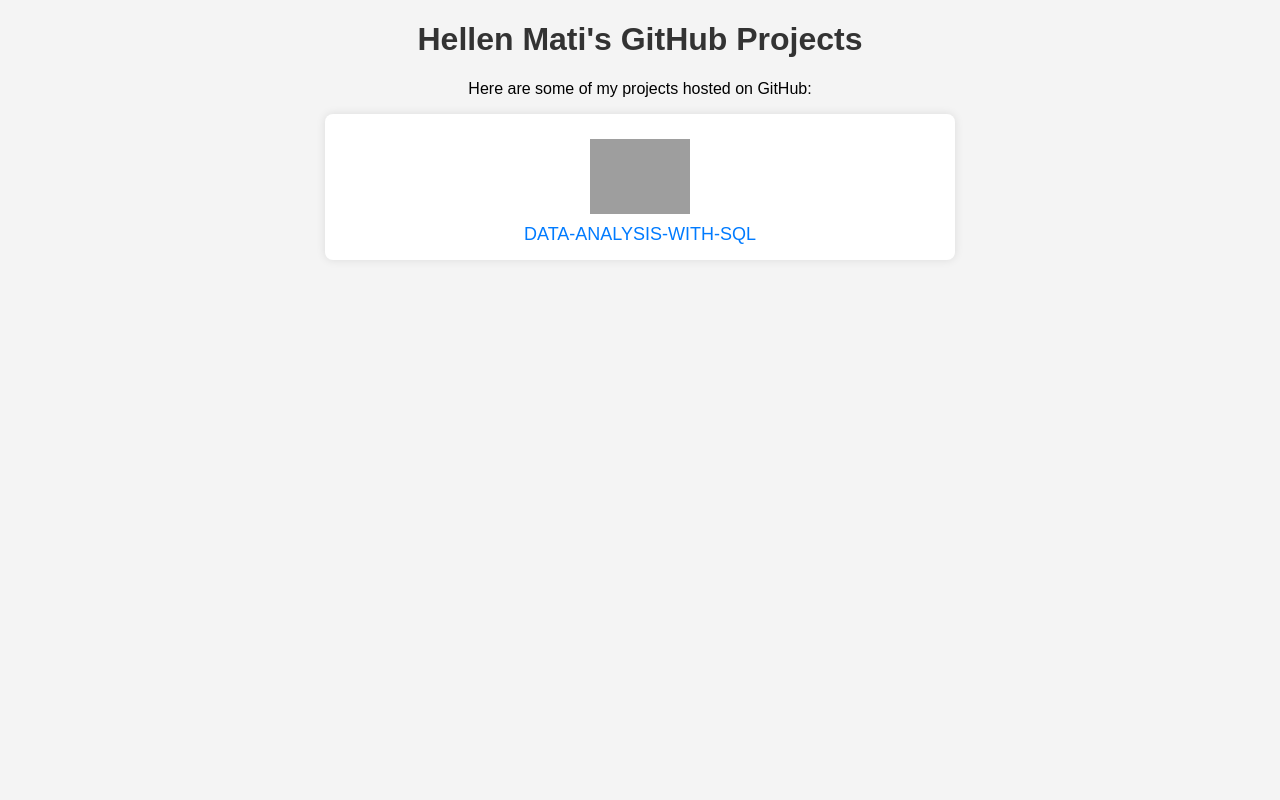
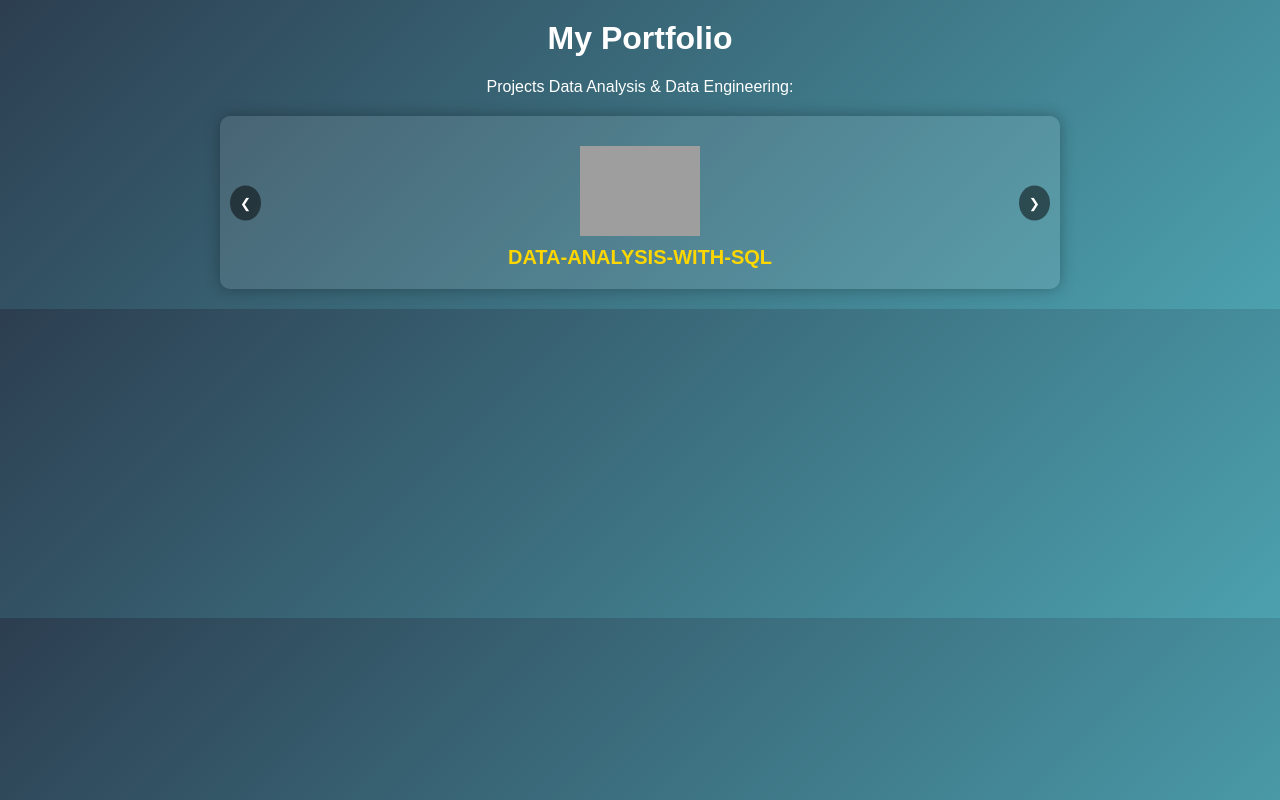
Before and after one commit to Hmati/Hmati.github.io, a plain HTML site: page index.html in a window 1280 px wide. Drawn offline with Linux system fonts and the light colour scheme; no server answers; grey boxes are pictures that could not be loaded.

Commit message:
Updated Home Page

```diff
--- a/index.html
+++ b/index.html
@@ -8,70 +8,98 @@
         body {
             font-family: Arial, sans-serif;
             text-align: center;
-            background-color: #f4f4f4;
+            background: linear-gradient(135deg, #2c3e50, #4ca1af);
             margin: 0;
             padding: 0;
+            color: white;
         }
         h1 {
-            color: #333;
+            color: #fff;
+            margin-top: 20px;
         }
-        ul {
-            list-style-type: none;
-            padding: 0;
+        .slider {
+            width: 80%;
+            max-width: 800px;
+            margin: 20px auto;
+            overflow: hidden;
+            position: relative;
+            border-radius: 10px;
+            box-shadow: 0 0 15px rgba(0, 0, 0, 0.3);
+            background: rgba(255, 255, 255, 0.1);
+            padding: 20px;
         }
-        li {
-            background: #fff;
-            margin: 10px auto;
-            padding: 15px;
-            width: 80%;
-            max-width: 600px;
-            border-radius: 8px;
-            box-shadow: 0 0 10px rgba(0, 0, 0, 0.1);
+        .slides {
+            display: flex;
+            transition: transform 0.5s ease-in-out;
+        }
+        .slide {
+            min-width: 100%;
+            box-sizing: border-box;
+            text-align: center;
         }
         a {
             text-decoration: none;
-            color: #007BFF;
-            font-size: 18px;
+            color: #FFD700;
+            font-size: 20px;
+            font-weight: bold;
         }
         img {
-            width: 100px;
+            width: 120px;
             height: auto;
             display: block;
             margin: 10px auto;
         }
+        .prev, .next {
+            position: absolute;
+            top: 50%;
+            transform: translateY(-50%);
+            background: rgba(0, 0, 0, 0.5);
+            color: white;
+            border: none;
+            padding: 10px;
+            cursor: pointer;
+            border-radius: 50%;
+        }
+        .prev { left: 10px; }
+        .next { right: 10px; }
     </style>
 </head>
 <body>
-    <h1>Hellen Mati's GitHub Projects</h1>
-    <p>Here are some of my projects hosted on GitHub:</p>
-    <ul id="repo-list">
-        <li>
-            <a href="https://github.com/Hmati/DATA-ANALYSIS-WITH-SQL" target="_blank">
-                <img src="https://upload.wikimedia.org/wikipedia/commons/8/87/Sql_data_base_with_logo.png" alt="SQL Logo">
-                DATA-ANALYSIS-WITH-SQL
-            </a>
-        </li>
-    </ul>
+    <h1>My  Portfolio</h1>
+    <p>Projects Data Analysis & Data Engineering:</p>
+    <div class="slider">
+        <div class="slides">
+            <div class="slide">
+                <a href="https://github.com/Hmati/DATA-ANALYSIS-WITH-SQL" target="_blank">
+                    <img src="https://upload.wikimedia.org/wikipedia/commons/8/87/Sql_data_base_with_logo.png" alt="SQL Logo">
+                    DATA-ANALYSIS-WITH-SQL
+                </a>
+            </div>
+            <div class="slide">
+                <a href="https://github.com/Hmati/Tracking-Crypto-Price-Trends" target="_blank">
+                    <img src="https://upload.wikimedia.org/wikipedia/commons/5/5c/Bitcoin_logo.svg" alt="Crypto Analysis">
+                    Tracking Crypto Price Trends
+                </a>
+            </div>
+            <div class="slide">
+                <a href="https://github.com/Hmati/Customer-Churn-Prediction" target="_blank">
+                    <img src="https://upload.wikimedia.org/wikipedia/commons/8/8c/Bar_Chart_Icon.svg" alt="Churn Analysis">
+                    Customer Churn Prediction
+                </a>
+            </div>
+        </div>
+        <button class="prev" onclick="moveSlide(-1)">&#10094;</button>
+        <button class="next" onclick="moveSlide(1)">&#10095;</button>
+    </div>
 
     <script>
-        async function fetchRepos() {
-            const response = await fetch("https://api.github.com/users/Hmati/repos");
-            const repos = await response.json();
-            const list = document.getElementById("repo-list");
-
-            repos.forEach(repo => {
-                if (repo.name !== "DATA-ANALYSIS-WITH-SQL") {
-                    const listItem = document.createElement("li");
-                    const link = document.createElement("a");
-                    link.href = repo.html_url;
-                    link.target = "_blank";
-                    link.textContent = repo.name;
-                    listItem.appendChild(link);
-                    list.appendChild(listItem);
-                }
-            });
+        let index = 0;
+        function moveSlide(direction) {
+            const slides = document.querySelector('.slides');
+            const totalSlides = document.querySelectorAll('.slide').length;
+            index = (index + direction + totalSlides) % totalSlides;
+            slides.style.transform = `translateX(-${index * 100}%)`;
         }
-        fetchRepos();
     </script>
 </body>
 </html>
```
